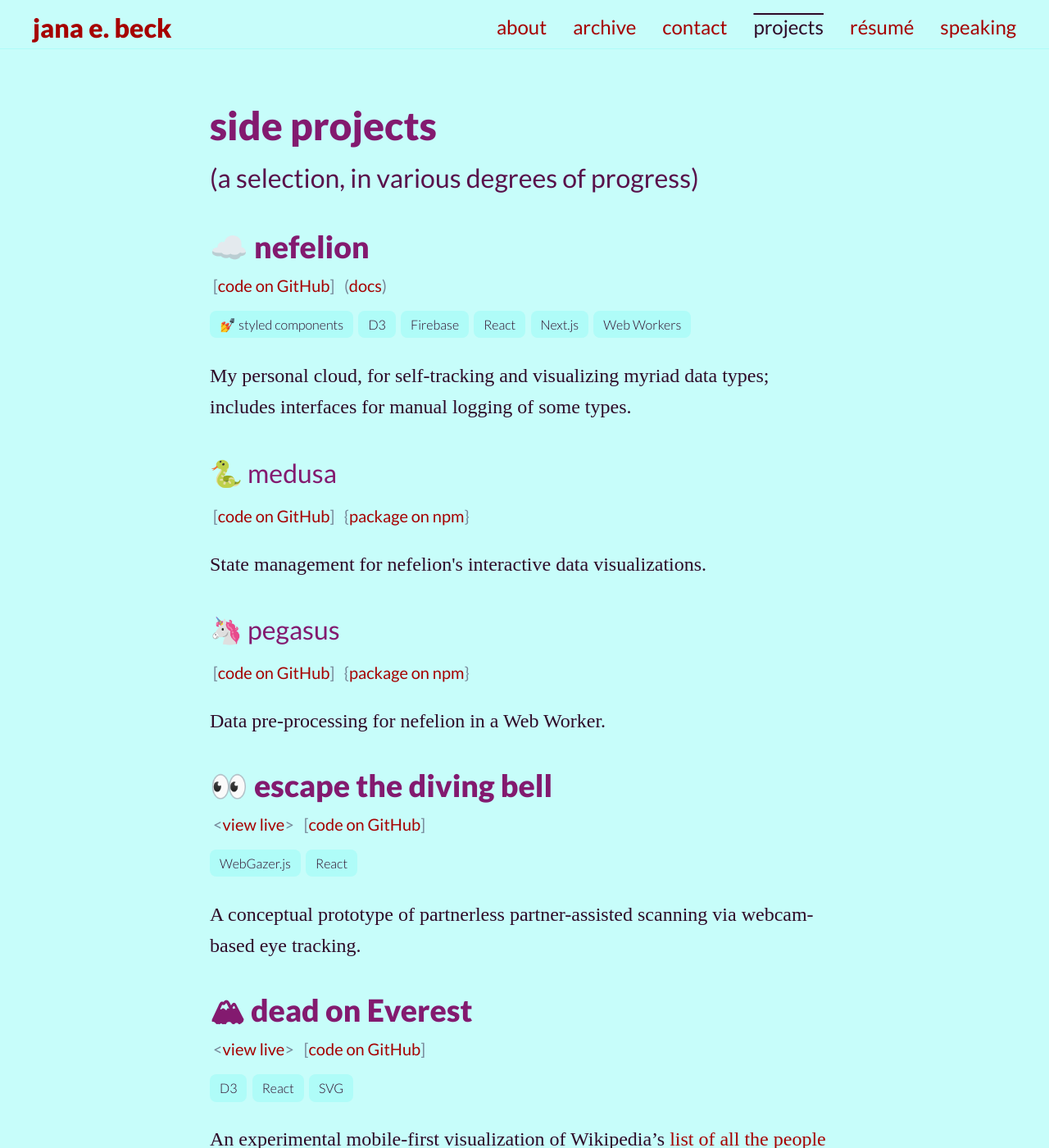
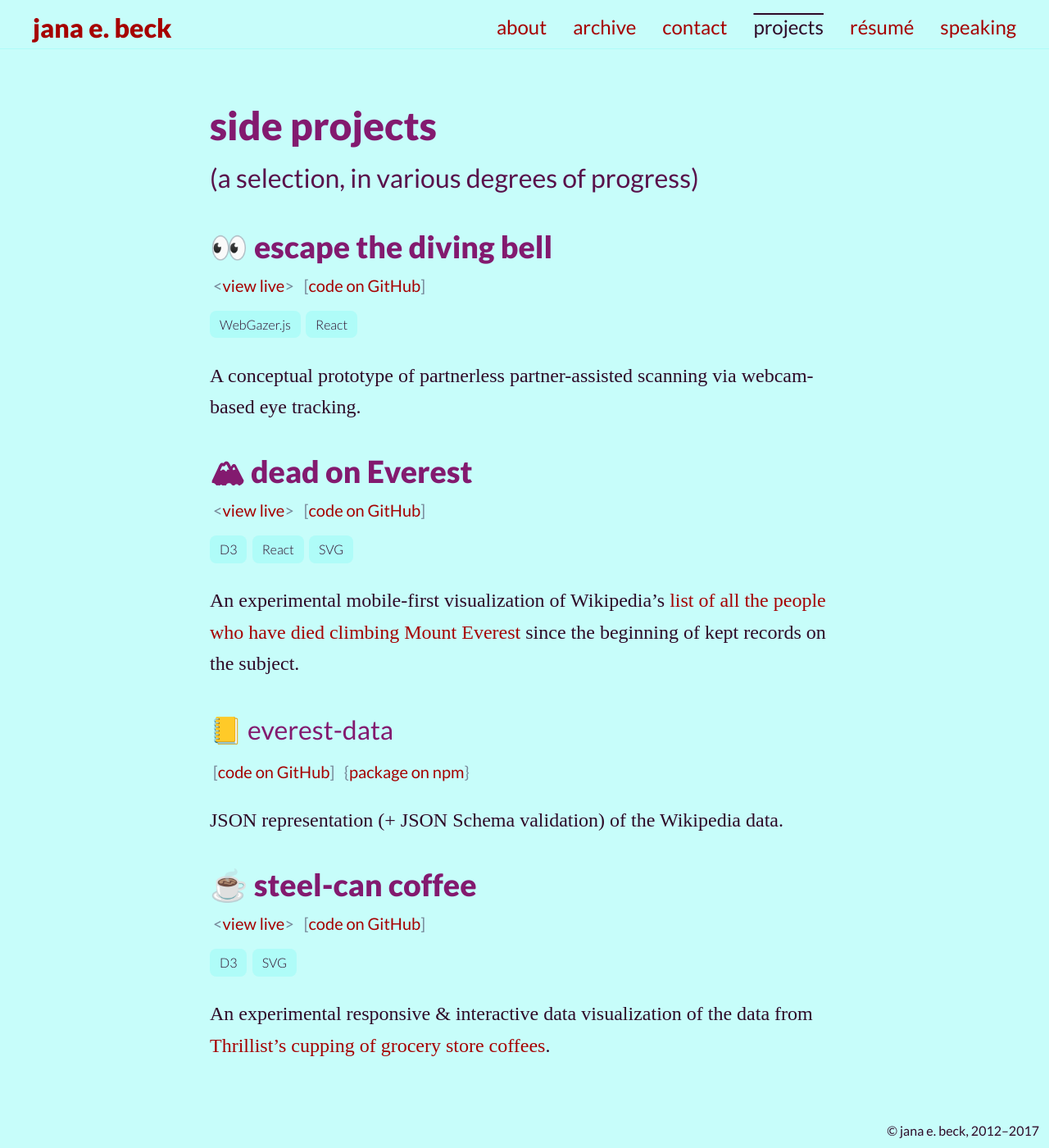
Before and after one commit to jebeck/jebeck.github.com, a Jekyll site: the page built from projects.md, in a window 1280 px wide and 1400 px high. Shown: the whole window at 82% size. Built offline with Jekyll 4.4.1, drawn with Linux system fonts in a browser that asks for light colours; some web fonts are replaced.

Commit message:
remove nefelion and related from projects page (for now)

```diff
--- a/_data/projects.json
+++ b/_data/projects.json
@@ -1,37 +1,4 @@
 [
-  {
-    "name": "nefelion",
-    "emoji": "☁️",
-    "description":
-      "My personal cloud, for self-tracking and visualizing myriad data types; includes interfaces for manual logging of some types.",
-    "associated": [
-      {
-        "name": "medusa",
-        "emoji": "🐍",
-        "description":
-          "State management for nefelion's interactive data visualizations.",
-        "github": "https://github.com/jebeck/medusa",
-        "npm": "https://www.npmjs.com/package/@jebeck/medusa"
-      },
-      {
-        "name": "pegasus",
-        "emoji": "🦄",
-        "description": "Data pre-processing for nefelion in a Web Worker.",
-        "github": "https://github.com/jebeck/pegasus",
-        "npm": "https://www.npmjs.com/package/@jebeck/pegasus"
-      }
-    ],
-    "technologies": [
-      "💅 styled components",
-      "D3",
-      "Firebase",
-      "React",
-      "Next.js",
-      "Web Workers"
-    ],
-    "github": "https://github.com/jebeck/nefelion",
-    "docs": "http://janabeck.com/nefelion/"
-  },
   {
     "name": "escape the diving bell",
     "emoji": "👀",
```
